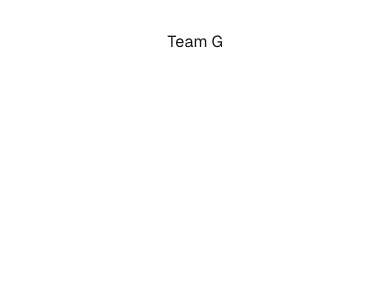
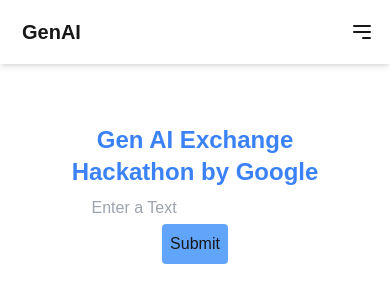
Before and after one commit to shoaib2000857/GroupG, a Next.js app: page / in a window 390 px wide. Shown: the top 302 px of the page. Built offline with nearby package versions, Linux system fonts and the light colour scheme.

Commit message:
refactor code

```diff
--- a/app/layout.js
+++ b/app/layout.js
@@ -1,30 +1,17 @@
-import localFont from "next/font/local";
+import Header from "../components/header"
 import "./globals.css";
-
-const geistSans = localFont({
-  src: "./fonts/GeistVF.woff",
-  variable: "--font-geist-sans",
-  weight: "100 900",
-});
-const geistMono = localFont({
-  src: "./fonts/GeistMonoVF.woff",
-  variable: "--font-geist-mono",
-  weight: "100 900",
-});
-
 export const metadata = {
-  title: "Team G",
-  description: "Generated by create next app",
+  title: "GenAI Hackathon",
+  description:
+    "Google GEN AI Exchange Hackathon IITM BS Team G Project on Challenge 9",
 };
 
 export default function RootLayout({ children }) {
   return (
     <html lang="en">
-      <body
-        className={`${geistSans.variable} ${geistMono.variable} antialiased`}
-      >
-        {children}
-      </body>
+      <body className="">
+        <Header/>
+        {children}</body>
     </html>
   );
 }
--- a/app/page.js
+++ b/app/page.js
@@ -1,9 +1,9 @@
-import Image from "next/image";
+import { HeroSection } from "../components/hero";
 
 export default function Home() {
   return (
-    <div className="grid grid-rows-[20px_1fr_20px] items-center justify-items-center min-h-screen p-8 pb-20 gap-16 sm:p-20 font-[family-name:var(--font-geist-sans)]">
-     <h1>Team G</h1>
-    </div>
+    <main className="text-center m-5 p-10">
+      <HeroSection />
+    </main>
   );
 }
--- /dev/null
+++ b/components/header.js
@@ -0,0 +1,95 @@
+"use client";
+import { useState } from "react";
+import Link from "next/link";
+
+const Header = () => {
+  const [isOpen, setIsOpen] = useState(false);
+  const navbar = [
+    { name: "Home", href: "/" },
+    { name: "About", href: "/about" },
+    { name: "Team", href: "/team" },
+    { name: "Contact", href: "/contact" },
+  ];
+  return (
+    <nav className=" shadow-md">
+      <div className="max-w-7xl mx-auto px-4 sm:px-6 lg:px-8">
+        <div className="flex justify-between h-16">
+          <div className="flex items-center">
+            {/* Logo */}
+            <div className="flex-shrink-0 p-1.5 rounded-full hover:bg-blue-600">
+              <Link href="/" className="text-xl font-bold ">
+                GenAI
+              </Link>
+            </div>
+
+            {/* Links */}
+            <div className="hidden sm:ml-6 sm:flex sm:space-x-8">
+              {navbar.map((item) => (
+                <Link
+                  key={item.name}
+                  href={item.href}
+                  className="hover:text-blue-600 px-3 py-2 rounded-md text-sm font-medium"
+                >
+                  {item.name}
+                </Link>
+              ))}
+            </div>
+          </div>
+
+          {/* Mobile Menu Button */}
+
+          <div className="-mr-2 flex items-center sm:hidden">
+            <button
+              onClick={() => setIsOpen(!isOpen)}
+              className="inline-flex items-center justify-center p-2 rounded-md  hover:text-blue-600 focus:outline-none"
+            >
+              <svg
+                className="h-6 w-6"
+                stroke="currentColor"
+                fill="none"
+                viewBox="0 0 24 24"
+                xmlns="http://www.w3.org/2000/svg"
+              >
+                {isOpen ? (
+                  <path
+                    strokeLinecap="round"
+                    strokeLinejoin="round"
+                    strokeWidth="2"
+                    d="M6 18L18 6M6 6l12 12"
+                  />
+                ) : (
+                  <path
+                    strokeLinecap="round"
+                    strokeLinejoin="round"
+                    strokeWidth="2"
+                    d="M4 6h16M4 12h16m-7 6h7"
+                  />
+                )}
+              </svg>
+            </button>
+          </div>
+        </div>
+      </div>
+
+      {/* Mobile Menu */}
+
+      {isOpen && (
+        <div className="sm:hidden">
+          <div className="space-y-1 px-2 pt-2 pb-3">
+            {navbar.map((item) => (
+              <Link
+                key={item.name}
+                href={item.href}
+                className="hover:text-blue-600 block px-3 py-2 rounded-md text-base font-medium"
+              >
+                {item.name}
+              </Link>
+            ))}
+          </div>
+        </div>
+      )}
+    </nav>
+  );
+};
+
+export default Header;
--- /dev/null
+++ b/components/hero.js
@@ -0,0 +1,24 @@
+import React from "react";
+
+export function HeroSection() {
+  return (
+    <div>
+      <h1 className="text-2xl font-bold text-blue-500">
+        Gen AI Exchange Hackathon by Google
+      </h1>
+      <form className="mt-2  ">
+
+        <input
+          type="text"
+          placeholder="Enter a Text"
+          name="promt"
+        />
+        <br />
+        <button className="btn btn-primary bg-blue-400 hover:bg-blue-600 rounded m-1 p-2">
+          Submit
+        </button>
+
+      </form>
+    </div>
+  );
+}
```
Also changed, not shown: app/fonts/GeistMonoVF.woff (deleted), app/fonts/GeistVF.woff (deleted).
